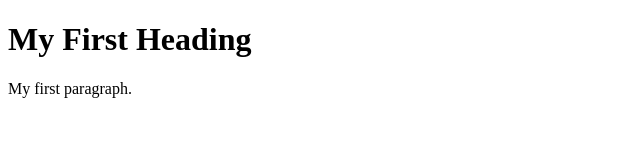
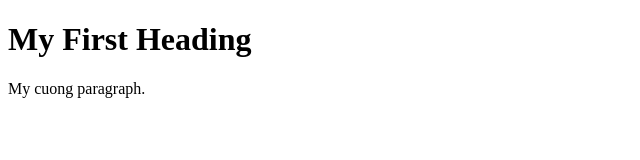
Before and after one commit to anhducmata/demo_nodejs_server_jenkins, a plain HTML site: page index.html in a window 1280 px wide. Shown: the full height of the page, 0-640 px from the left. Drawn offline with Linux system fonts and the light colour scheme.

Commit message:
Update index.html

```diff
--- a/index.html
+++ b/index.html
@@ -4,7 +4,7 @@
 
 <h1>My First Heading</h1>
 
-<p>My first paragraph.</p>
+<p>My cuong paragraph.</p>
 
 </body>
 </html>
```
